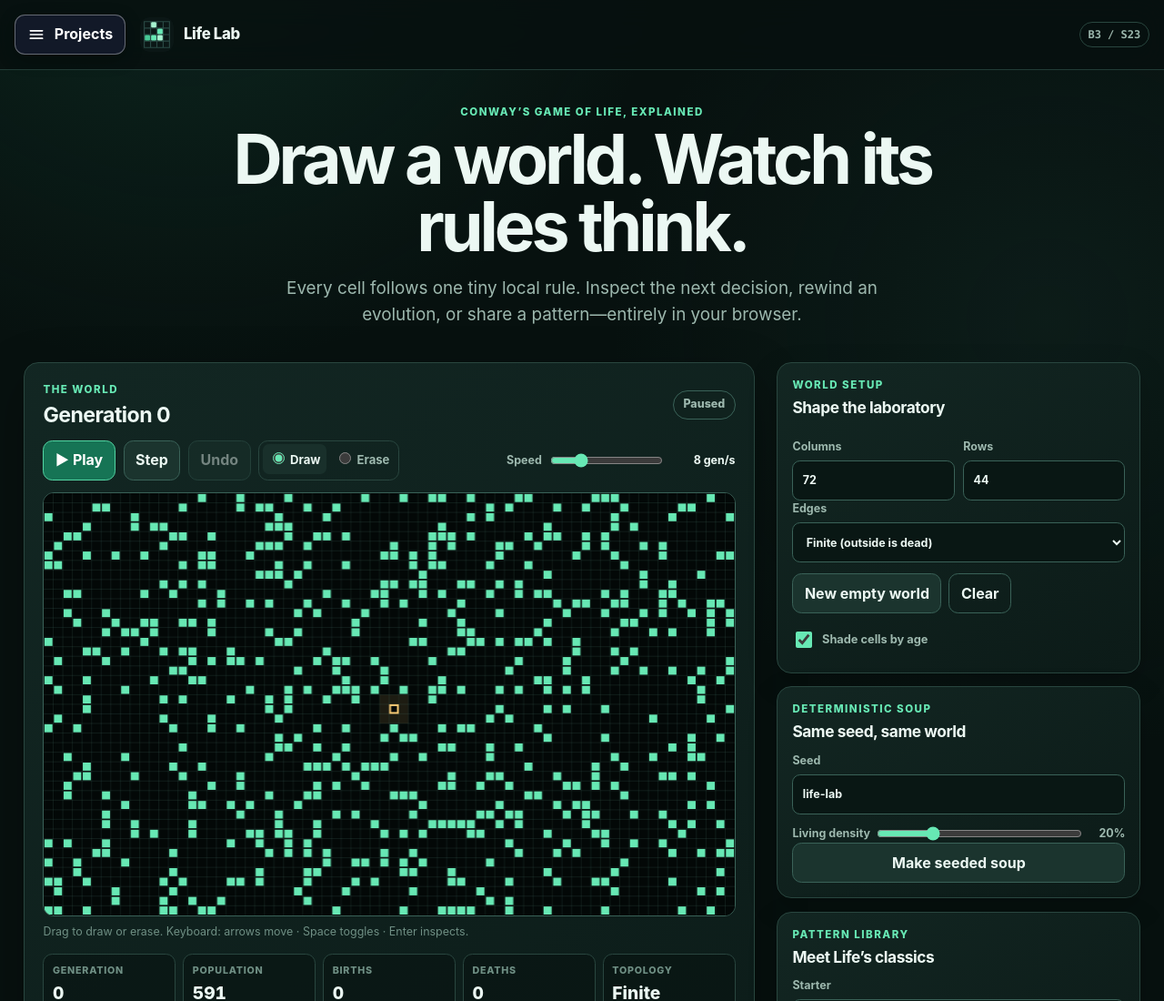
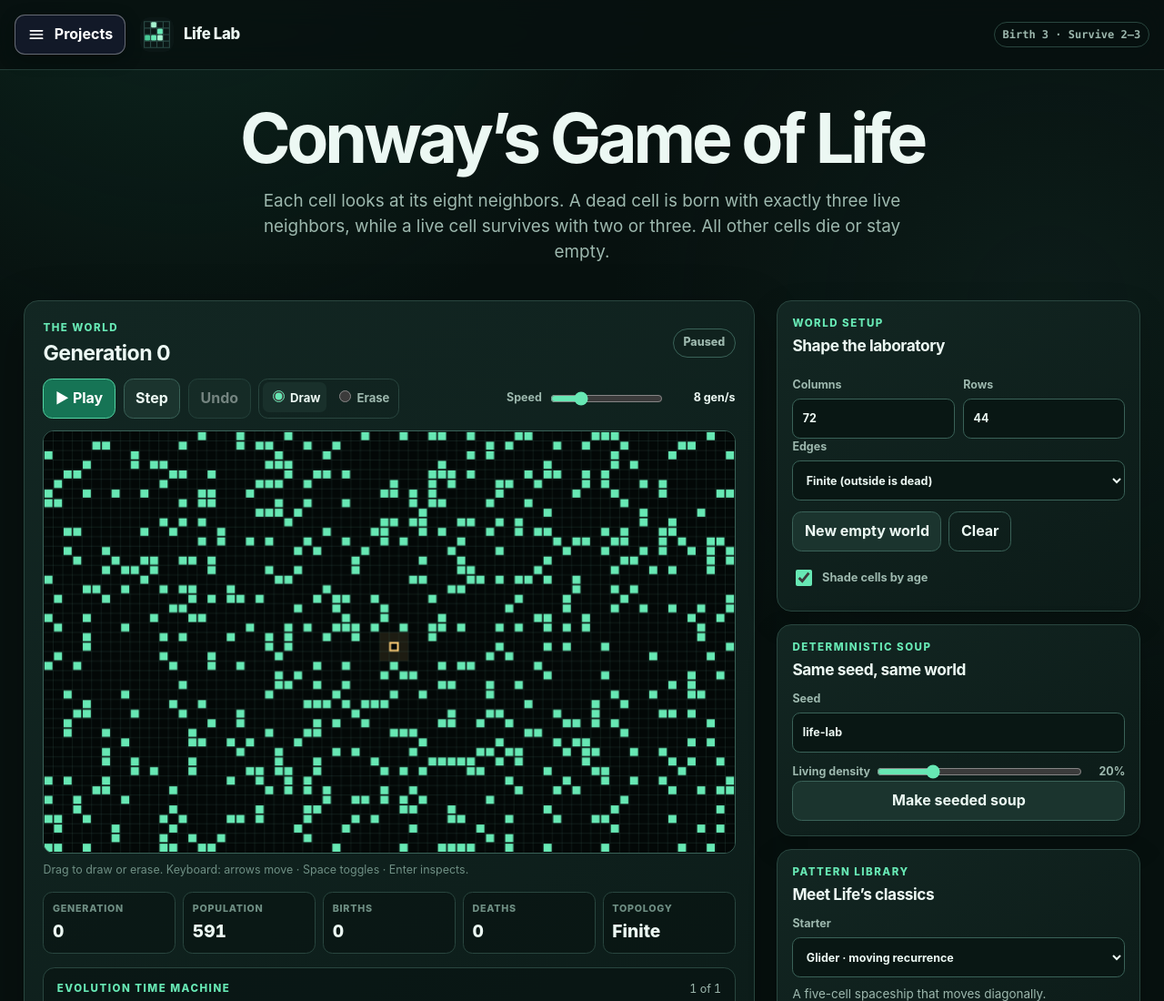
Before and after one commit to orbitbreak/gameoflife-python, a website: page public/index.html in a window 1280 px wide. Shown: the top 1100 px of the page at 91% size. Drawn offline with Linux system fonts and the light colour scheme.

Commit message:
Explain Conway rules in plain language

```diff
--- a/public/index.html
+++ b/public/index.html
@@ -3,7 +3,7 @@
 <head>
   <meta charset="utf-8">
   <meta name="viewport" content="width=device-width, initial-scale=1">
-  <meta name="description" content="Draw, inspect, rewind, and share Conway’s Game of Life patterns in a fast, accessible browser laboratory.">
+  <meta name="description" content="Play Conway’s Game of Life in your browser. Cells are born with three live neighbors and survive with two or three.">
   <meta name="theme-color" content="#0b1716">
   <link rel="canonical" href="https://www.jasonsher.com/gameoflife/">
   <link rel="icon" href="icons/life.svg?v=20260713-life1" type="image/svg+xml">
@@ -11,7 +11,7 @@
   <link rel="stylesheet" href="styles.css?v=20260713-life1">
   <script defer src="js/site-nav.js?v=20260713-life1"></script>
   <script type="module" src="js/app.js?v=20260713-life1"></script>
-  <title>Conway’s Life Lab</title>
+  <title>Conway’s Game of Life</title>
 </head>
 <body>
   <!-- Source archaeologists: the complete tiny Python/Pygame ancestor lives in legacy/original/ in the repository. -->
@@ -60,15 +60,14 @@
         <img src="icons/life.svg?v=20260713-life1" width="42" height="42" alt="">
         <span>Life Lab</span>
       </a>
-      <span class="rule-chip">B3 / S23</span>
+      <span class="rule-chip" title="Birth with 3 live neighbors; survival with 2 or 3">Birth 3 · Survive 2–3</span>
     </div>
   </header>
 
   <main>
     <section class="hero" aria-labelledby="page-title">
-      <p class="eyebrow">Conway’s Game of Life, explained</p>
-      <h1 id="page-title">Draw a world. Watch its rules think.</h1>
-      <p class="hero-copy">Every cell follows one tiny local rule. Inspect the next decision, rewind an evolution, or share a pattern—entirely in your browser.</p>
+      <h1 id="page-title">Conway’s Game of Life</h1>
+      <p class="hero-copy">Each cell looks at its eight neighbors. A dead cell is born with exactly three live neighbors, while a live cell survives with two or three. All other cells die or stay empty.</p>
     </section>
 
     <div class="lab-shell">
```
Also changed, not shown: tests/public.test.js (+11 -0 lines).
